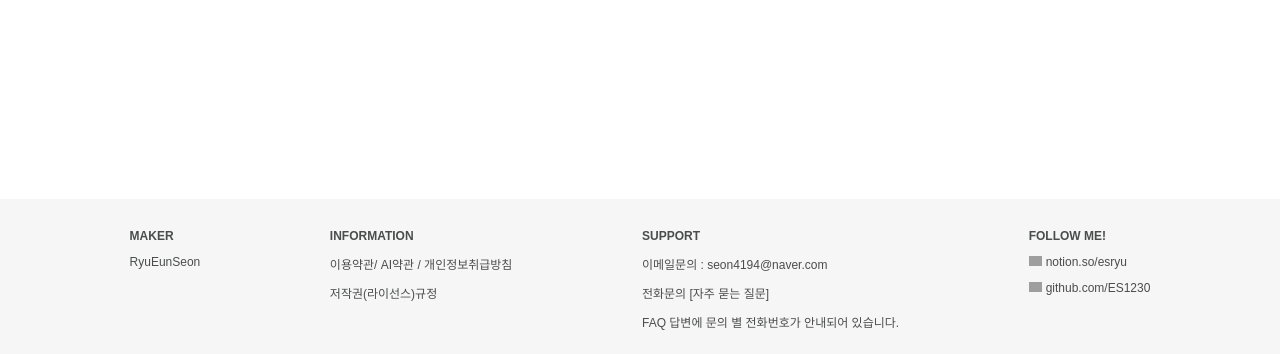
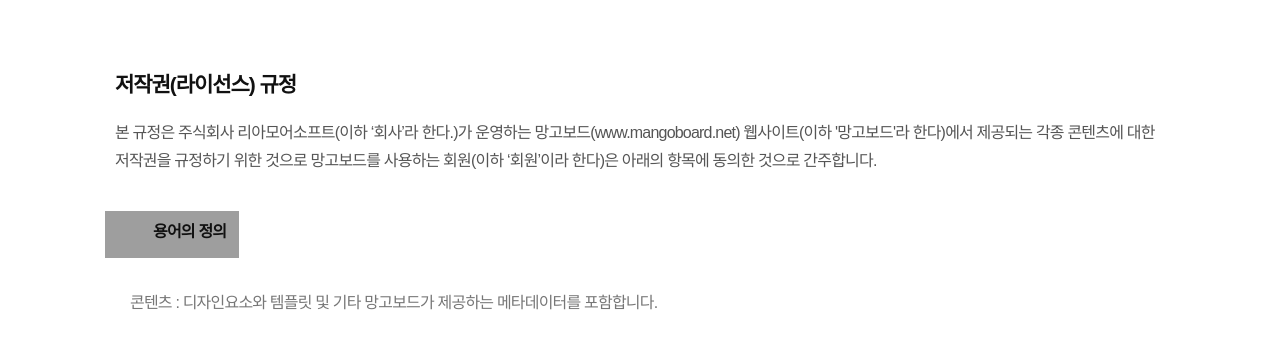
Before and after one commit to ES1230/MangoBoard-React, a React (Create React App) app: page /copyRight in a window 1280 px wide. Shown: the part 2429-2783 px from the top of the page. Built offline with nearby package versions, Linux system fonts and the light colour scheme; grey boxes are pictures that could not be loaded.

Commit message:
저작권 규정 css 수정

```diff
--- a/src/App.js
+++ b/src/App.js
@@ -29,16 +29,13 @@
 
 
   useEffect(function(){
-
     axios.get( "/data/data.json")
     .then(
       function(result){
         setBoard(result.data);
       }
     ).catch((error)=> console.log(error.response))
-
   },[]);
-
 
   // 로그아웃
   const handleLogout = () =>{
@@ -47,7 +44,6 @@
       dispatch(userLogout());
     }
   }
-
 
   return (
     <div className="App">
@@ -70,8 +66,9 @@
           <a href="/"><img src="/mangoboard.png"/></a>
             <nav>
               <ul className="gnb">
+                  <li>템플릿</li>
+                  <li>요금제/결제</li>
                   <Link to={'/guideContent/list'}><li>사용가이드</li></Link>
-                  <li>템플릿</li>
                   <li>캐릭터</li>
                   <li>트렌드 따라잡기</li>
               </ul>
--- a/src/css/App.css
+++ b/src/css/App.css
@@ -24,12 +24,9 @@
   padding: 0;
   color: #4b4c4c;
   user-select: none;
-  /* background-color: #fff; */
 }
 
-body *{
-  font-family: 'Noto Sans KR', sans-serif;
-}
+body *{ font-family: 'Noto Sans KR', sans-serif; }
 p{  white-space: pre-line;}
 a{  text-decoration: none;}
 li{  list-style: none;}
@@ -157,7 +154,7 @@
   letter-spacing: -0.05em;
   color: #111;
   font-weight: 700;
-  margin-left: 50px;
+  margin-left: 40px;
   display: inline-block;
   vertical-align: center;
   position: relative;
--- a/src/css/CopyRight.css
+++ b/src/css/CopyRight.css
@@ -5,13 +5,9 @@
     font-size: 14px;
 }
 
-.policy *{
-    text-align: left;
-}
+.policy *{ text-align: left; }
 
-.policy a{
-    text-decoration: none;
-}
+.policy a{ text-decoration: none; }
 
 /* 저작권 규정 */
 .policy .tit{
@@ -29,12 +25,8 @@
     letter-spacing: -0.05em;
     color: #4b4c4c;
 }
-.policy li{
-    padding : 15px;
-}
-.policy h2{
-    margin-left: 30px;
-}
+.policy li{ padding : 15px; }
+.policy h2{ margin-left: 30px; }
 
 .policy .license .bg-box .line-box{
     padding-top: 34px;
@@ -99,7 +91,6 @@
     font-size: 14px;
 }
 
-
 .license .bg-box .cont02 th:first-child, .license .bg-box .cont02 td:first-child {
     border-right: 1px solid #f4f4f4;
 }
@@ -147,3 +138,56 @@
     letter-spacing: -0.05em;
     color: #555;
 }
+
+/* 저작권(라이선스) 규정 */
+.license02{
+    margin-top: 55px;
+    padding-top: 55px;
+    border-top: 1px solid #f4f4f4;
+}
+
+.license02 .sub-tit{
+    line-height: 29px;
+    font-weight: 700;
+    color: #111;
+    letter-spacing: -0.05em;
+    margin-bottom: 20px;
+}
+
+.policy .license .desc{ color : #777;}
+.terms-wrap .desc {
+    font-size: 16px;
+    font-weight: 500;
+    line-height: 28px;
+    letter-spacing: -0.05em;
+    color: #555;
+    margin-top : 10px;
+    padding-left : 15px;
+    text-align : left;
+}
+.license02 .li02p { padding-left : 30px;}
+
+/* 용어의 정의 */
+.license .justice .justice-tit {
+    display: inline-block;
+    margin-top : 20px;
+    margin-left : 20px;
+    padding-left: 48px;
+    width: 86px;
+    height: 47px;
+    background: url("https://www.mangoboard.net/images/bg_license-justice.png") no-repeat;
+    font-size: 16px;
+    font-weight: 600;
+    line-height: 42px;
+    letter-spacing: -0.05em;
+    color: #111;
+}
+.license .justice li {
+    position: relative;
+    padding-left: 5px;
+    font-size: 16px;
+    font-weight: 500;
+    line-height: 32px;
+    letter-spacing: -0.05em;
+    color: #777;
+}
--- a/src/css/Main.css
+++ b/src/css/Main.css
@@ -97,6 +97,7 @@
     top: 278px;
     animation: shake 3.3s ease-in-out infinite;
 }
+
 /* 캐릭터 위아래 이동 애니메이션 */
 @keyframes shake {
     0%, 100% {
@@ -124,7 +125,7 @@
 
 /* 문구부분- 막막한 디자인 */
 #cont-template {
-    padding: 86px 0 85px;
+    padding: 100px 0 100px;
     overflow: hidden;
     margin-top: 10px;
     margin-bottom: 30px;
@@ -150,7 +151,6 @@
 /* 비디오 부분 */
 #cont-video{
     padding: 96px 0 90px;
-    /* height: 899px; */
     background: #000;
 }
 #cont-video .cont-tit{
@@ -200,9 +200,6 @@
     height: 45px;
     position: relative;
     /* background: url(https://www.mangoboard.net/images/btn_main-arrow.png) no-repeat; */
-    /* position: absolute; */
-    /* top: 50%; */
-    /* display: block; */
     padding: 0;
     font-size: 20px;
     opacity: .8;
@@ -220,17 +217,15 @@
 
 /* 슬라이드 이미지 */
 #slide-img{
-    /* height: 200px; */
     height: 600px;
     width: 100%;
     overflow: hidden;
     position: relative;
-    /* display: flex; */
     /* background-image: url('https://www.mangoboard.net/images/img_main-character02.jpg'); */
 }
 #slide-img::before {
     display: block;
-    padding-top: 56.25%; /* 이미지의 가로세로 비율에 따라 조절 (기본은 16:9) */
+    padding-top: 56.25%;
 }
 #slide-img h2{
     z-index: 1;
--- a/src/pages/CopyRight.js
+++ b/src/pages/CopyRight.js
@@ -3,7 +3,6 @@
 export default function CopyRight(){
 
     return(
-
         <>
         <section class="policy license">
 		        <h3 class="tit">저작권 규정</h3>
@@ -83,28 +82,18 @@
 		                            </div>
 		                        </div>
 		                    </li>
-		                    <li>
-		                        4. 무료회원은 슬라이드와 콘텐츠에 삽입된 워터마크와 copyright 문구나 회사로고 표식을 임의로 제거할 수 없습니다. 프로회원이 아닌 회원은 프로폰트에 있는 워터마크를 삭제할 수 없습니다.
-		                    </li>
+		                    <li>4. 무료회원은 슬라이드와 콘텐츠에 삽입된 워터마크와 copyright 문구나 회사로고 표식을 임의로 제거할 수 없습니다. 프로회원이 아닌 회원은 프로폰트에 있는 워터마크를 삭제할 수 없습니다. </li>
 		                    <li>5. 회원이 유료기간에 다운로드한 작업결과물은 유료기간 종료후에도 영구적으로 게시 가능하며 다운로드한 원본을 편집 없이 재 사용할 수 있습니다.</li>
 		                    <li>6. 회원은 망고보드에서 제공되는 디자인요소가 포함된 작업결과물을 배타적 권리를 주장할 수 있는 상표권이나, 저작권등록 등에는 사용할 수 없습니다.</li>
 		                    <li>7. 망고툰 서비스는 망고보드 회원 누구나 무료로 이용할 수 있으며, 저작권 제6조가 기타 망고보드 저작권 규정에 우선하여 적용됩니다.</li>
-
 		                </ol>
 		            </div>
-		            {/* <div class="license02 license-box">
+		            <div class="license02 license-box">
 		                <h2 class="sub-tit">저작권(라이선스) 규정</h2>
-		                <p class="desc">
-		                본 규정은 주식회사 리아모어소프트(이하 ‘회사’라 한다.)가 운영하는 망고보드(www.mangoboard.net) 웹사이트(이하 '망고보드'라 한다)에서 제공되는 각종 콘텐츠에 대한 <i class="br not-indent">저작권을 규정하기 위한 것으로 망고보드를 사용하는 회원(이하 ‘회원’이라 한다)은 아래의 항목에 동의한 것으로 간주합니다.</i></p>
-		                <ul class="terms-license target-move">
-		                    <li><a href="#" data-target="#termsLicense01">1. 망고보드의 사용</a></li>
-		                    <li><a href="#" data-target="#termsLicense02">2. 회원 템플릿</a></li>
-		                    <li><a href="#" data-target="#termsLicense03">3. 회사의 면책</a></li>
-		                    <li><a href="#" data-target="#termsLicense04">4. 제약사항</a></li>
-		                    <li><a href="#" data-target="#termsLicense05">5. 타 저작권의 출처표기</a></li>
-		                    <li><a href="#" data-target="#termsLicense06">6. 망고툰 서비스</a></li>
-		                    <li><a href="#" data-target="#termsLicense07">7. 문의</a></li>
-		                </ul>
+		                <p class="desc li02p">
+		                	본 규정은 주식회사 리아모어소프트(이하 ‘회사’라 한다.)가 운영하는 망고보드(www.mangoboard.net) 웹사이트(이하 '망고보드'라 한다)에서 제공되는 각종 콘텐츠에 대한
+							<br></br>저작권을 규정하기 위한 것으로 망고보드를 사용하는 회원(이하 ‘회원’이라 한다)은 아래의 항목에 동의한 것으로 간주합니다.
+						</p>
 		                <div class="justice">
 		                    <strong class="justice-tit">용어의 정의</strong>
 		                    <ul>
@@ -119,7 +108,7 @@
 		                    </ul>
 		                </div>
 		            </div>
-		            <div class="license03 license-box" id="termsLicense01">
+		             {/* <div class="license03 license-box" id="termsLicense01">
 		                <h2 class="sub-tit small">1. 망고보드의 사용</h2>
 		                <ul class="desc">
 		                	<li>가. 회사가 망고보드를 통해 제공하는 모든 콘텐츠 및 '편집기'에 대한 저작권은 회사에게 있으며 저작권법과 국제저작권조약에 의하여 보호받고 있습니다.<i class="br">단, 망고보드에서 제공되는 일부 사진, 폰트, 아이콘, 음원, 영상 등은 타 저작권사로부터 망고보드 서비스에서 라이선스 규칙을 준수하는 조건으로 허가를 받아 회원에게 사용권을 제공하고 있습니다.</i></li>
@@ -615,21 +604,7 @@
 							<li>마. 망고툰에서 제공하는 캐릭터가 주요한 구성품으로 되어 제작한 굿즈(goods)는 무상배포는 가능하나 유상거래에는 사용할 수 없습니다.</li>
 		                </ul>
 		            </div>
-
-		            <div class="license09 license-box" id="termsLicense07">
-		                <h2 class="sub-tit small">7. 문의</h2>
-		                <div class="desc">
-		                    <p>저작권에 대한 문의는 아래의 이메일이나, 전화로 문의할 수 있습니다.</p>
-		                    <p>Email : <a href="mailto:support@mangoboard.net">support@mangoboard.net</a></p>
-		                    <p>Tel : 02-2655-9749</p>
-		                </div>
-		                <div class="desc">
-		                    <strong>&lt;부칙&gt;</strong>
-		                    <p>본 정책의</p>
-		                    <p>최초시행일자 : 2016년 10월 10일</p>
-		                    <p>변경시행일자 : 2023년 10월 12일</p>
-		                </div>
-		            </div>*/}
+					*/}
 		        </div>
 		    </section>
         </>
--- a/src/store.js
+++ b/src/store.js
@@ -6,8 +6,8 @@
     initialState : null,
     reducers : {
 
-        userLogin(state,데이터){
-            return 데이터.payload;
+        userLogin(state,data){
+            return data.payload;
         },
         userLogout(){
             return null;
```
